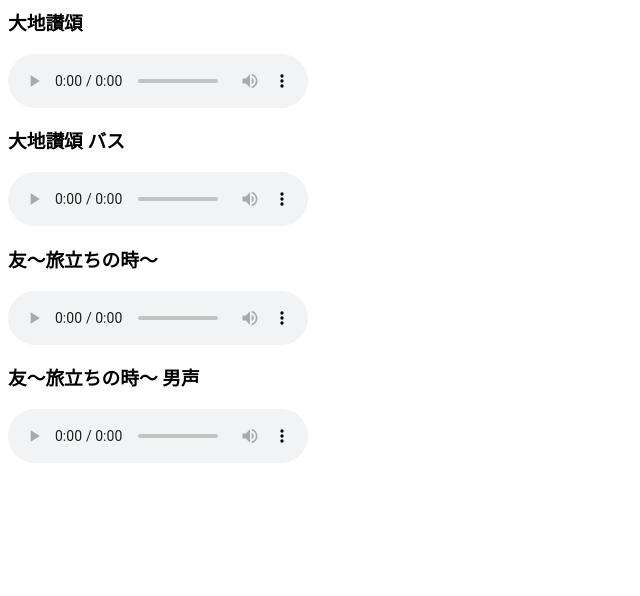
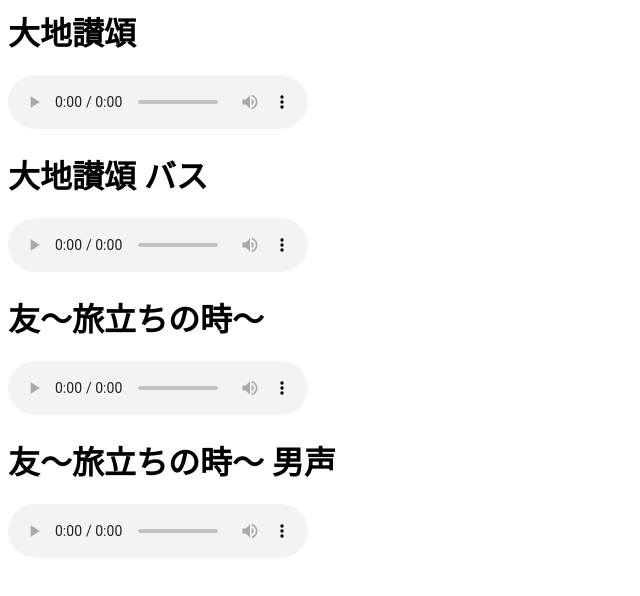
Before and after one commit to scfcdv/gassyou, a plain HTML site: page index.html in a window 1280 px wide. Shown: the whole page, without its empty margins (0-640 px from the left). Drawn offline with Linux system fonts and the light colour scheme.

Commit message:
Update index.html

```diff
--- a/index.html
+++ b/index.html
@@ -1,9 +1,9 @@
 <title>合唱</title>
-<h3>大地讃頌</h2>
+<h1>大地讃頌</h1>
 <audio controls src="大地讃頌.mp3"></audio><br>
-<h3>大地讃頌 バス</h2>
+<h1>大地讃頌 バス</h1>
 <audio controls src="大地讃頌 バス.mp3"></audio><br>
-<h3>友〜旅立ちの時〜</h2>
+<h1>友〜旅立ちの時〜</h1>
 <audio controls src="友〜旅立ちの時〜.mp3"></audio><br>
-<h3>友〜旅立ちの時〜 男声</h2>
+<h1>友〜旅立ちの時〜 男声</h1>
 <audio controls src="友〜旅立ちの時〜 男声.mp3"></audio><br>
```
